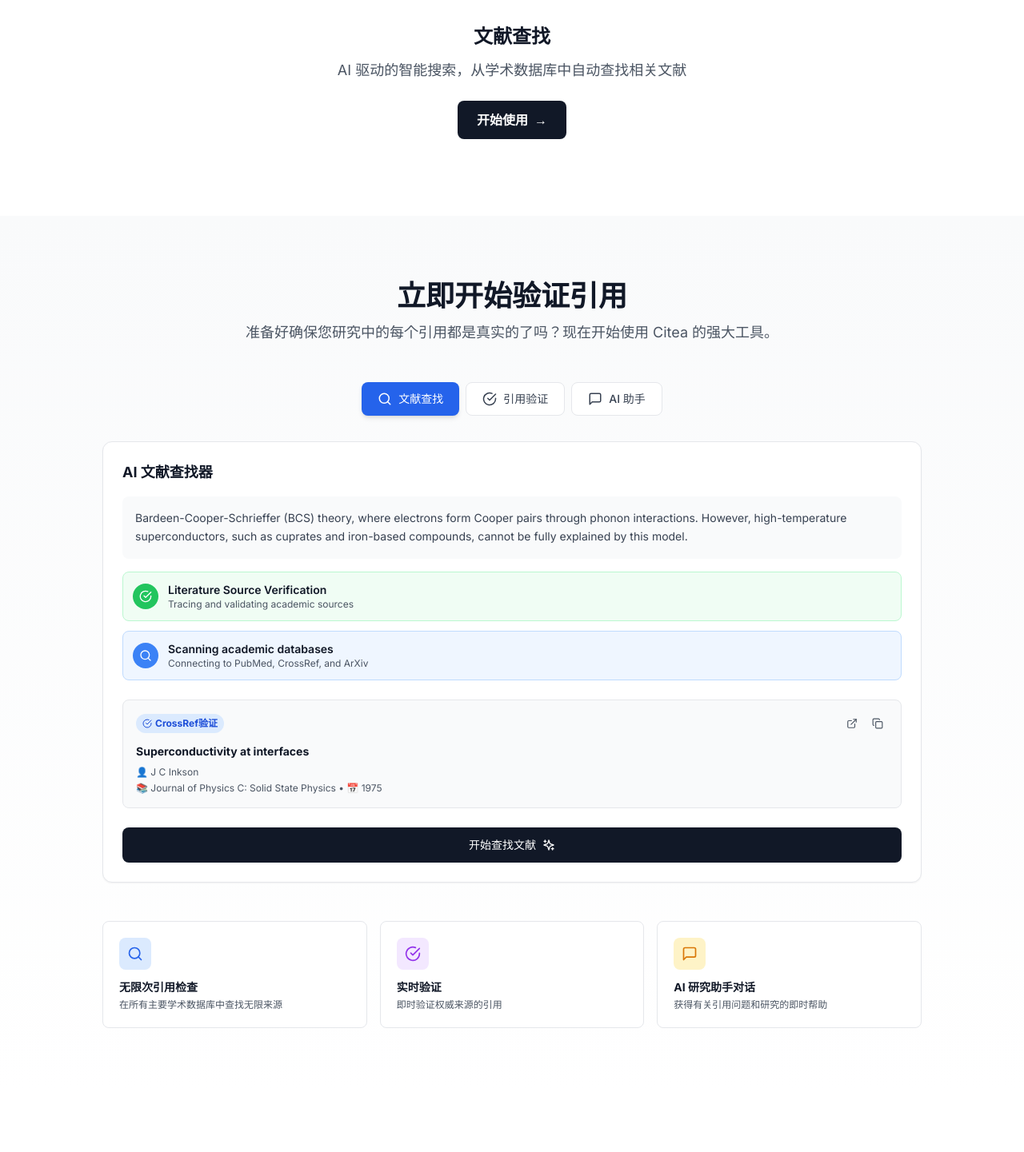
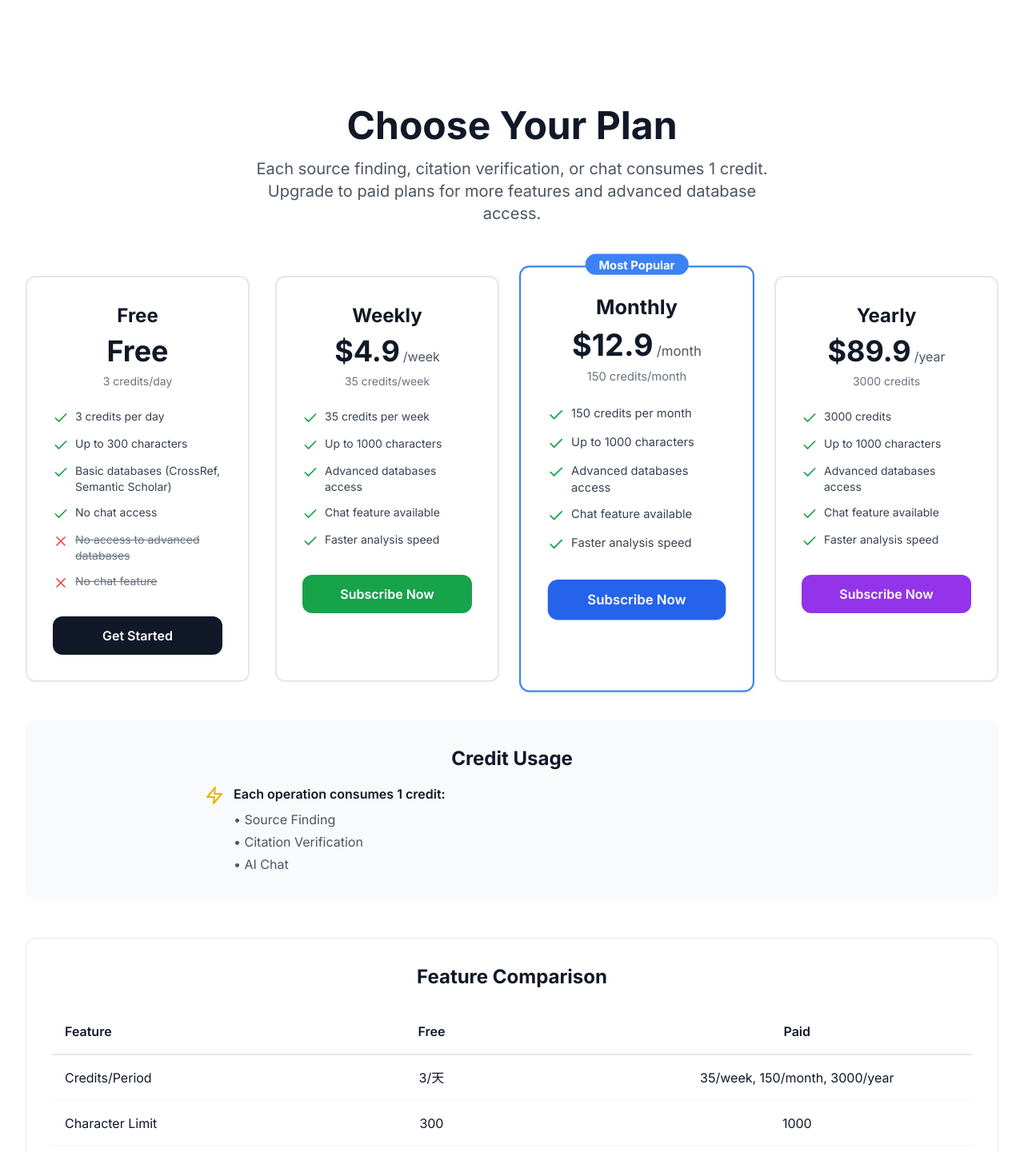
Before and after one commit to Mercury-nju/Citea, a Next.js app: page / in a window 1280 px wide. Shown: the part 4082-5523 px from the top of the page at 80% size. Built offline with nearby package versions, Linux system fonts and the light colour scheme.

Commit message:
Replace Pricing component with full pricing plans display and remove ProductShowcase section

```diff
--- a/app/page.tsx
+++ b/app/page.tsx
@@ -2,7 +2,6 @@ import Header from '@/components/Header'
 import Hero from '@/components/Hero'
 import Features from '@/components/Features'
 import DetailedFeatures from '@/components/DetailedFeatures'
-import ProductShowcase from '@/components/ProductShowcase'
 import ToolsShowcase from '@/components/ToolsShowcase'
 import Pricing from '@/components/Pricing'
 import Testimonials from '@/components/Testimonials'
@@ -16,7 +15,6 @@ export default function Home() {
       <Hero />
       <Features />
       <DetailedFeatures />
-      <ProductShowcase />
       <ToolsShowcase />
       <Pricing />
       <Testimonials />
--- a/components/Pricing.tsx
+++ b/components/Pricing.tsx
@@ -1,95 +1,251 @@
 'use client'
 
-import { Check } from 'lucide-react'
+import { useState } from 'react'
+import { Check, X, Zap } from 'lucide-react'
 import { useLanguage } from '@/contexts/LanguageContext'
 
 export default function Pricing() {
-  const { t } = useLanguage()
+  const { t, language } = useLanguage()
+  const isChinese = language === 'zh'
 
-  const features = [
-    t.pricing.features.unlimited,
-    t.pricing.features.sourceFinding,
-    t.pricing.features.aiVerification,
-    t.pricing.features.databases,
-    t.pricing.features.chatAssistant,
-    t.pricing.features.formats,
-    t.pricing.features.realtime,
-    t.pricing.features.export,
-    t.pricing.features.support,
-    t.pricing.features.noLimits,
-    t.pricing.features.noRestrictions,
+  const plans = [
+    {
+      id: 'free',
+      name: isChinese ? '免费版' : 'Free',
+      price: isChinese ? '免费' : 'Free',
+      period: '',
+      credits: isChinese ? '每天3积分' : '3 credits/day',
+      wordLimit: '300',
+      features: [
+        isChinese ? '每天3积分' : '3 credits per day',
+        isChinese ? '最多300字输入' : 'Up to 300 characters',
+        isChinese ? '基础数据库（CrossRef、Semantic Scholar）' : 'Basic databases (CrossRef, Semantic Scholar)',
+        isChinese ? '无法使用对话功能' : 'No chat access',
+      ],
+      limitations: [
+        isChinese ? '无法使用专业数据库' : 'No access to advanced databases',
+        isChinese ? '无法使用对话功能' : 'No chat feature',
+      ],
+      buttonText: isChinese ? '立即使用' : 'Get Started',
+      buttonStyle: 'bg-gray-900 hover:bg-gray-800',
+      popular: false
+    },
+    {
+      id: 'weekly',
+      name: isChinese ? '周费' : 'Weekly',
+      price: isChinese ? '¥35' : '$4.9',
+      period: isChinese ? '/周' : '/week',
+      credits: isChinese ? '每周35积分' : '35 credits/week',
+      wordLimit: '1000',
+      features: [
+        isChinese ? '每周35积分' : '35 credits per week',
+        isChinese ? '最多1000字输入' : 'Up to 1000 characters',
+        isChinese ? '专业数据库访问' : 'Advanced databases access',
+        isChinese ? '可使用对话功能' : 'Chat feature available',
+        isChinese ? '更快分析速度' : 'Faster analysis speed',
+      ],
+      limitations: [],
+      buttonText: isChinese ? '立即订阅' : 'Subscribe Now',
+      buttonStyle: 'bg-green-600 hover:bg-green-700',
+      popular: false
+    },
+    {
+      id: 'monthly',
+      name: isChinese ? '月费' : 'Monthly',
+      price: isChinese ? '¥92' : '$12.9',
+      period: isChinese ? '/月' : '/month',
+      credits: isChinese ? '每月150积分' : '150 credits/month',
+      wordLimit: '1000',
+      features: [
+        isChinese ? '每月150积分' : '150 credits per month',
+        isChinese ? '最多1000字输入' : 'Up to 1000 characters',
+        isChinese ? '专业数据库访问' : 'Advanced databases access',
+        isChinese ? '可使用对话功能' : 'Chat feature available',
+        isChinese ? '更快分析速度' : 'Faster analysis speed',
+      ],
+      limitations: [],
+      buttonText: isChinese ? '立即订阅' : 'Subscribe Now',
+      buttonStyle: 'bg-blue-600 hover:bg-blue-700',
+      popular: true
+    },
+    {
+      id: 'yearly',
+      name: isChinese ? '年费' : 'Yearly',
+      price: isChinese ? '¥640' : '$89.9',
+      period: isChinese ? '/年' : '/year',
+      credits: isChinese ? '3000积分' : '3000 credits',
+      wordLimit: '1000',
+      features: [
+        isChinese ? '3000积分' : '3000 credits',
+        isChinese ? '最多1000字输入' : 'Up to 1000 characters',
+        isChinese ? '专业数据库访问' : 'Advanced databases access',
+        isChinese ? '可使用对话功能' : 'Chat feature available',
+        isChinese ? '更快分析速度' : 'Faster analysis speed',
+      ],
+      limitations: [],
+      buttonText: isChinese ? '立即订阅' : 'Subscribe Now',
+      buttonStyle: 'bg-purple-600 hover:bg-purple-700',
+      popular: false
+    },
   ]
 
-  // 确保翻译对象存在
-  if (!t || !t.pricing) {
-    return null
-  }
-
   return (
-    <section id="pricing" className="py-24 px-4 sm:px-6 lg:px-8 bg-white relative z-10">
+    <section id="pricing" className="py-24 px-4 sm:px-6 lg:px-8 bg-white">
       <div className="max-w-7xl mx-auto">
+        {/* Header */}
         <div className="text-center mb-16">
-          <h2 className="text-4xl md:text-5xl font-bold text-gray-900 mb-4">
-            {t.pricing.title || 'Get your research to a new level with'}{' '}
-            <span className="text-green-600">{t.pricing.freeAccess || 'Free Access'}</span>
-            {' '}{t.pricing.forEveryone || 'for everyone.'}
-          </h2>
+          <h1 className="text-5xl font-bold text-gray-900 mb-4">
+            {isChinese ? '选择适合您的方案' : 'Choose Your Plan'}
+          </h1>
+          <p className="text-xl text-gray-600 max-w-2xl mx-auto">
+            {isChinese
+              ? '每次文献分析、引文验证或对话都会消耗1积分。升级到付费方案可享受更多功能和专业数据库访问。'
+              : 'Each source finding, citation verification, or chat consumes 1 credit. Upgrade to paid plans for more features and advanced database access.'}
+          </p>
         </div>
 
-        <div className="max-w-2xl mx-auto">
-          <div className="relative bg-white p-10 rounded-3xl border-2 border-gray-200 shadow-xl hover:shadow-2xl transition-all duration-300">
-            {/* Badge */}
+        {/* Pricing Cards */}
+        <div className="grid grid-cols-1 md:grid-cols-2 lg:grid-cols-4 gap-8 mb-12">
+          {plans.map((plan) => (
+            <div
+              key={plan.id}
+              className={`relative bg-white rounded-xl border-2 p-8 transition-all ${
+                plan.popular
+                  ? 'border-blue-500 scale-105'
+                  : 'border-gray-200 hover:border-gray-300'
+              }`}
+            >
+              {plan.popular && (
                 <div className="absolute -top-4 left-1/2 -translate-x-1/2">
-              <div className="bg-gradient-to-r from-green-500 to-emerald-500 text-white px-6 py-2 rounded-full text-sm font-bold shadow-lg">
-                🎉 {t.pricing.freeAccess.toUpperCase()}
+                  <span className="bg-blue-500 text-white px-4 py-1 rounded-full text-sm font-bold">
+                    {isChinese ? '最受欢迎' : 'Most Popular'}
+                  </span>
                 </div>
+              )}
+
+              <div className="text-center mb-6">
+                <h3 className="text-2xl font-bold text-gray-900 mb-2">{plan.name}</h3>
+                <div className="flex items-baseline justify-center gap-1">
+                  <span className="text-4xl font-bold text-gray-900">{plan.price}</span>
+                  {plan.period && (
+                    <span className="text-gray-600">{plan.period}</span>
+                  )}
+                </div>
+                <p className="text-sm text-gray-500 mt-2">{plan.credits}</p>
               </div>
 
-            <div className="text-center mb-8 mt-4">
-              <h3 className="text-3xl font-bold text-gray-900 mb-4">{t.pricing.planTitle}</h3>
-              <div className="text-6xl font-bold text-gray-900 mb-2">{t.pricing.price}</div>
-              <p className="text-gray-600 text-lg">{t.pricing.subtitle}</p>
-            </div>
-
-            <ul className="space-y-4 mb-10">
-              {features.map((feature, index) => (
-                <li key={index} className="flex items-start gap-3 group">
-                  <div className="flex-shrink-0 w-6 h-6 rounded-full bg-green-100 flex items-center justify-center group-hover:bg-green-200 transition">
-                    <Check className="w-4 h-4 text-green-600" />
-                  </div>
-                  <span className="text-gray-700 text-lg">{feature}</span>
+              <ul className="space-y-3 mb-8">
+                {plan.features.map((feature, idx) => (
+                  <li key={idx} className="flex items-start gap-2">
+                    <Check className="w-5 h-5 text-green-600 flex-shrink-0 mt-0.5" />
+                    <span className="text-gray-700 text-sm">{feature}</span>
+                  </li>
+                ))}
+                {plan.limitations.map((limitation, idx) => (
+                  <li key={idx} className="flex items-start gap-2">
+                    <X className="w-5 h-5 text-red-500 flex-shrink-0 mt-0.5" />
+                    <span className="text-gray-500 text-sm line-through">{limitation}</span>
                   </li>
                 ))}
               </ul>
 
-            <div className="space-y-3">
-              <a
-                href="/pricing"
-                className="block w-full bg-gray-900 text-white text-center px-8 py-5 rounded-xl hover:bg-gray-800 transition-all text-lg font-semibold shadow-lg hover:shadow-xl transform hover:-translate-y-0.5"
+              <button
+                className={`w-full ${plan.buttonStyle} text-white py-3 px-6 rounded-xl font-semibold transition-all`}
+                onClick={() => {
+                  if (plan.id === 'free') {
+                    window.location.href = '/auth/signup'
+                  } else {
+                    alert(isChinese ? '支付功能即将上线' : 'Payment coming soon')
+                  }
+                }}
               >
-                {t.pricing.viewAllPlans || '查看完整定价方案'}
-              </a>
-              <a
-                href="#tools"
-                className="block w-full bg-gray-100 text-gray-900 text-center px-8 py-5 rounded-xl hover:bg-gray-200 transition-all text-lg font-semibold"
-              >
-                {t.pricing.cta}
-              </a>
+                {plan.buttonText}
+              </button>
+            </div>
+          ))}
         </div>
 
-            <p className="text-center text-gray-600 mt-6 text-sm">
-              {t.pricing.noRegistration}
+        {/* Credit Usage Info */}
+        <div className="bg-gray-50 rounded-xl p-8 mb-12">
+          <h2 className="text-2xl font-bold text-gray-900 mb-4 text-center">
+            {isChinese ? '积分使用说明' : 'Credit Usage'}
+          </h2>
+          <div className="max-w-3xl mx-auto space-y-4">
+            <div className="flex items-start gap-3">
+              <Zap className="w-6 h-6 text-yellow-500 flex-shrink-0 mt-0.5" />
+              <div>
+                <p className="font-semibold text-gray-900">
+                  {isChinese ? '每次操作消耗1积分：' : 'Each operation consumes 1 credit:'}
                 </p>
+                <ul className="mt-2 space-y-1 text-gray-600">
+                  <li>• {isChinese ? '文献分析' : 'Source Finding'}</li>
+                  <li>• {isChinese ? '引文验证' : 'Citation Verification'}</li>
+                  <li>• {isChinese ? 'AI对话' : 'AI Chat'}</li>
+                </ul>
+              </div>
+            </div>
           </div>
         </div>
 
-        <div className="text-center mt-12">
-          <p className="text-gray-600">
-            {t.pricing.contact}{' '}
-            <a href="mailto:support@citea.com" className="text-blue-600 hover:underline font-medium">
-              support@citea.com
-            </a>
-          </p>
+        {/* Feature Comparison */}
+        <div className="bg-white rounded-xl border border-gray-200 p-8">
+          <h2 className="text-2xl font-bold text-gray-900 mb-6 text-center">
+            {isChinese ? '功能对比' : 'Feature Comparison'}
+          </h2>
+          <div className="overflow-x-auto">
+            <table className="w-full">
+              <thead>
+                <tr className="border-b-2 border-gray-200">
+                  <th className="text-left py-4 px-4 font-semibold text-gray-900">
+                    {isChinese ? '功能' : 'Feature'}
+                  </th>
+                  <th className="text-center py-4 px-4 font-semibold text-gray-900">
+                    {isChinese ? '免费版' : 'Free'}
+                  </th>
+                  <th className="text-center py-4 px-4 font-semibold text-gray-900">
+                    {isChinese ? '付费版' : 'Paid'}
+                  </th>
+                </tr>
+              </thead>
+              <tbody>
+                <tr className="border-b border-gray-100">
+                  <td className="py-4 px-4">{isChinese ? '积分/周期' : 'Credits/Period'}</td>
+                  <td className="text-center py-4 px-4">3/天</td>
+                  <td className="text-center py-4 px-4">
+                    {isChinese ? '35/周，150/月，3000/年' : '35/week, 150/month, 3000/year'}
+                  </td>
+                </tr>
+                <tr className="border-b border-gray-100">
+                  <td className="py-4 px-4">{isChinese ? '字数限制' : 'Character Limit'}</td>
+                  <td className="text-center py-4 px-4">300</td>
+                  <td className="text-center py-4 px-4">1000</td>
+                </tr>
+                <tr className="border-b border-gray-100">
+                  <td className="py-4 px-4">{isChinese ? '数据库' : 'Databases'}</td>
+                  <td className="text-center py-4 px-4">
+                    {isChinese ? '基础（CrossRef、Semantic Scholar）' : 'Basic (CrossRef, Semantic Scholar)'}
+                  </td>
+                  <td className="text-center py-4 px-4">
+                    {isChinese ? '专业（包括PubMed、arXiv）' : 'Advanced (PubMed, arXiv)'}
+                  </td>
+                </tr>
+                <tr className="border-b border-gray-100">
+                  <td className="py-4 px-4">{isChinese ? '对话功能' : 'Chat Feature'}</td>
+                  <td className="text-center py-4 px-4">
+                    <X className="w-5 h-5 text-red-500 mx-auto" />
+                  </td>
+                  <td className="text-center py-4 px-4">
+                    <Check className="w-5 h-5 text-green-600 mx-auto" />
+                  </td>
+                </tr>
+                <tr>
+                  <td className="py-4 px-4">{isChinese ? '分析速度' : 'Analysis Speed'}</td>
+                  <td className="text-center py-4 px-4">{isChinese ? '标准' : 'Standard'}</td>
+                  <td className="text-center py-4 px-4">{isChinese ? '更快' : 'Faster'}</td>
+                </tr>
+              </tbody>
+            </table>
+          </div>
         </div>
       </div>
     </section>
```
Lines whose indentation alone changed are shown as unchanged.
